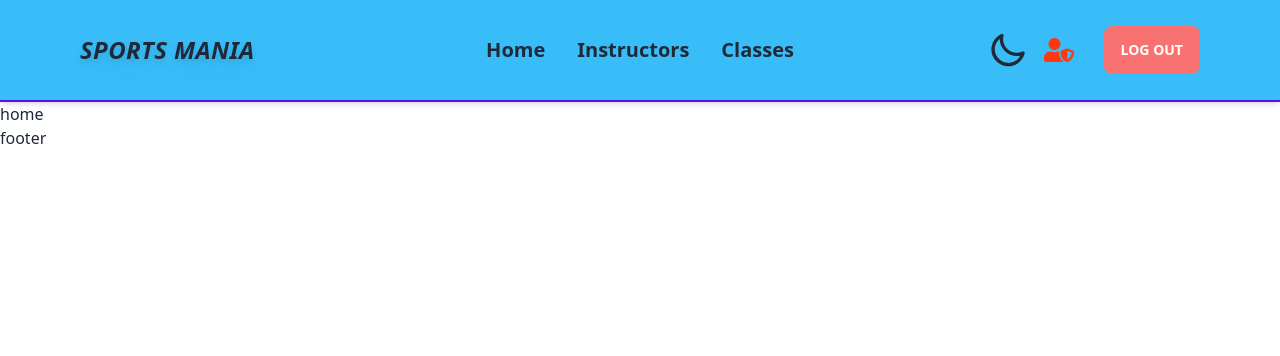
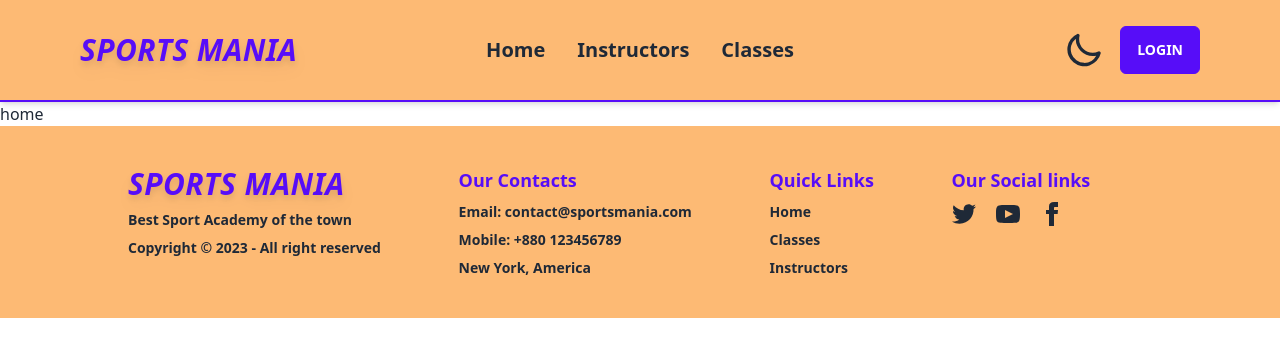
Before and after one commit to Rifat0001/sports-academy-client, a React (Vite) app: page / in a window 1280 px wide. Shown: the top 356 px of the page. Built offline with nearby package versions, Linux system fonts and the light colour scheme.

Commit message:
done footer

```diff
--- /dev/null
+++ b/src/components/Pages/Login/Login.jsx
@@ -0,0 +1,11 @@
+import React from 'react';
+
+const Login = () => {
+    return (
+        <div>
+
+        </div>
+    );
+};
+
+export default Login;
--- a/src/components/Routes/Route.jsx
+++ b/src/components/Routes/Route.jsx
@@ -1,7 +1,7 @@
 import { createBrowserRouter } from "react-router-dom";
 import Main from "../Layers/Main";
 import Home from "../Pages/Home/Home";
-import About from "../Pages/Home/About";
+import Login from "../Pages/Login/Login";
 export const router = createBrowserRouter([
     {
         path: '/',
@@ -12,8 +12,8 @@
                 element: <Home></Home>
             },
             {
-                path: 'about',
-                element: <About></About>
+                path: 'login',
+                element: <Login></Login>
             }
         ]
     }
--- a/src/components/Shared/Footer.jsx
+++ b/src/components/Shared/Footer.jsx
@@ -1,7 +1,67 @@
 const Footer = () => {
     return (
-        <div>
-            footer
+        <div className="bg-orange-300">
+            <footer className="footer py-10 max-w-[1920px] mx-auto xl:px-32 md:px-10 sm:px-2">
+                <div className="">
+                    <div className="font-bold  uppercase tracking-wide flex items-center">
+                        <h1 className="text-3xl  text-primary italic drop-shadow-lg font-bold">Sports Mania</h1>
+                    </div>
+                    <p className="font-bold ">Best Sport Academy of the town</p>
+                    <p className=" font-bold">Copyright © 2023 - All right reserved</p>
+                </div>
+                <div className="text-center font-bold">
+                    <p className="font-bold  text-primary text-lg">Our Contacts</p>
+                    <p className="font-bold ">Email: contact@sportsmania.com</p>
+                    <p className="font-bold ">Mobile: +880 123456789</p>
+                    <p className="font-bold ">
+                        New York, America
+                    </p>
+                </div>
+                <div>
+                    <span className="font-bold text-primary text-lg">Quick Links</span>
+                    <a className="link link-hover font-bold">Home</a>
+                    <a className="link link-hover font-bold">Classes</a>
+                    <a className="link link-hover font-bold">Instructors</a>
+                </div>
+                <div >
+                    <span className="font-bold text-primary text-lg">Our Social links</span>
+                    <div className="flex gap-5">
+                        <a>
+                            <svg
+                                xmlns="http://www.w3.org/2000/svg"
+                                width="24"
+                                height="24"
+                                viewBox="0 0 24 24"
+                                className="fill-current"
+                            >
+                                <path d="M24 4.557c-.883.392-1.832.656-2.828.775 1.017-.609 1.798-1.574 2.165-2.724-.951.564-2.005.974-3.127 1.195-.897-.957-2.178-1.555-3.594-1.555-3.179 0-5.515 2.966-4.797 6.045-4.091-.205-7.719-2.165-10.148-5.144-1.29 2.213-.669 5.108 1.523 6.574-.806-.026-1.566-.247-2.229-.616-.054 2.281 1.581 4.415 3.949 4.89-.693.188-1.452.232-2.224.084.626 1.956 2.444 3.379 4.6 3.419-2.07 1.623-4.678 2.348-7.29 2.04 2.179 1.397 4.768 2.212 7.548 2.212 9.142 0 14.307-7.721 13.995-14.646.962-.695 1.797-1.562 2.457-2.549z"></path>
+                            </svg>
+                        </a>
+                        <a>
+                            <svg
+                                xmlns="http://www.w3.org/2000/svg"
+                                width="24"
+                                height="24"
+                                viewBox="0 0 24 24"
+                                className="fill-current"
+                            >
+                                <path d="M19.615 3.184c-3.604-.246-11.631-.245-15.23 0-3.897.266-4.356 2.62-4.385 8.816.029 6.185.484 8.549 4.385 8.816 3.6.245 11.626.246 15.23 0 3.897-.266 4.356-2.62 4.385-8.816-.029-6.185-.484-8.549-4.385-8.816zm-10.615 12.816v-8l8 3.993-8 4.007z"></path>
+                            </svg>
+                        </a>
+                        <a>
+                            <svg
+                                xmlns="http://www.w3.org/2000/svg"
+                                width="24"
+                                height="24"
+                                viewBox="0 0 24 24"
+                                className="fill-current"
+                            >
+                                <path d="M9 8h-3v4h3v12h5v-12h3.642l.358-4h-4v-1.667c0-.955.192-1.333 1.115-1.333h2.885v-5h-3.808c-3.596 0-5.192 1.583-5.192 4.615v3.385z"></path>
+                            </svg>
+                        </a>
+                    </div>
+                </div>
+            </footer>
         </div>
     );
 };
--- a/src/components/Shared/Header.jsx
+++ b/src/components/Shared/Header.jsx
@@ -7,7 +7,7 @@
     const [theme, setTheme] = useState(
         localStorage.getItem("theme") ? localStorage.getItem("theme") : "light"
     );
-    const user = true;
+    const user = false;
 
     useEffect(() => {
         localStorage.setItem("theme", theme);
@@ -50,7 +50,7 @@
         </>
     );
     return (
-        <div className={`bg-sky-400 border-b-2 border-primary shadow-md py-4 `}>
+        <div className={`bg-orange-300 border-b-2 border-primary shadow-md py-4 `}>
             <div className="navbar max-w-[1920px] mx-auto xl:px-20 md:px-10 sm:px-2">
                 <div className="navbar-start">
                     <div className="dropdown z-10">
@@ -82,7 +82,7 @@
                         className="font-bold  uppercase tracking-wide flex items-center"
                     >
                         <p className="flex flex-col">
-                            <h1 className="text-2xl  italic drop-shadow-lg font-bold">Sports Mania</h1>
+                            <h1 className="text-3xl  text-primary italic drop-shadow-lg font-bold">Sports Mania</h1>
                         </p>
                     </Link>
                 </div>
@@ -144,7 +144,7 @@
                     ) : (
                         <Link
                             to="/login"
-                            className="btn btn-error text-white rounded-md font-bold"
+                            className="btn btn-primary text-white rounded-md font-bold"
                         >
                             Login
                         </Link>
```
